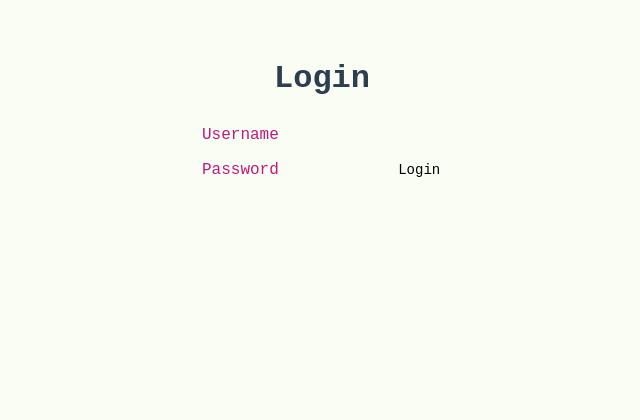
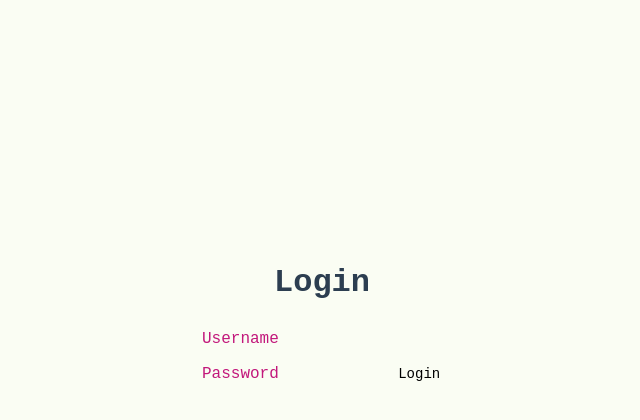
Before and after one commit to ckdvk/link_shortener-frontend, a Vue app in the folder link-shortener/: page / in a window 1280 px wide. Shown: the top 420 px of the page, without its empty margins (318-958 px from the left). Built offline with nearby package versions, Linux system fonts and the light colour scheme.

Commit message:
versión funcional, falta limpiar comentarios

```diff
--- a/link-shortener/src/App.vue
+++ b/link-shortener/src/App.vue
@@ -87,13 +87,14 @@
 		-moz-osx-font-smoothing: grayscale;
 		text-align: center;
 		color: #2c3e50;
-		margin-top: 60px;
+		/* margin-top: 60px; */
+		/* the div is almost centered vertically on the screen, but it is a bit above the center */
+		display: flex;
+		flex-direction: column;
+		justify-content: center;
+		align-items: center;
+		height: 80vh;
 	}
-
-
-
-
-
 
 		/* 🎨 Animación de transición */
 	.fade-enter-active, .fade-leave-active {
```
